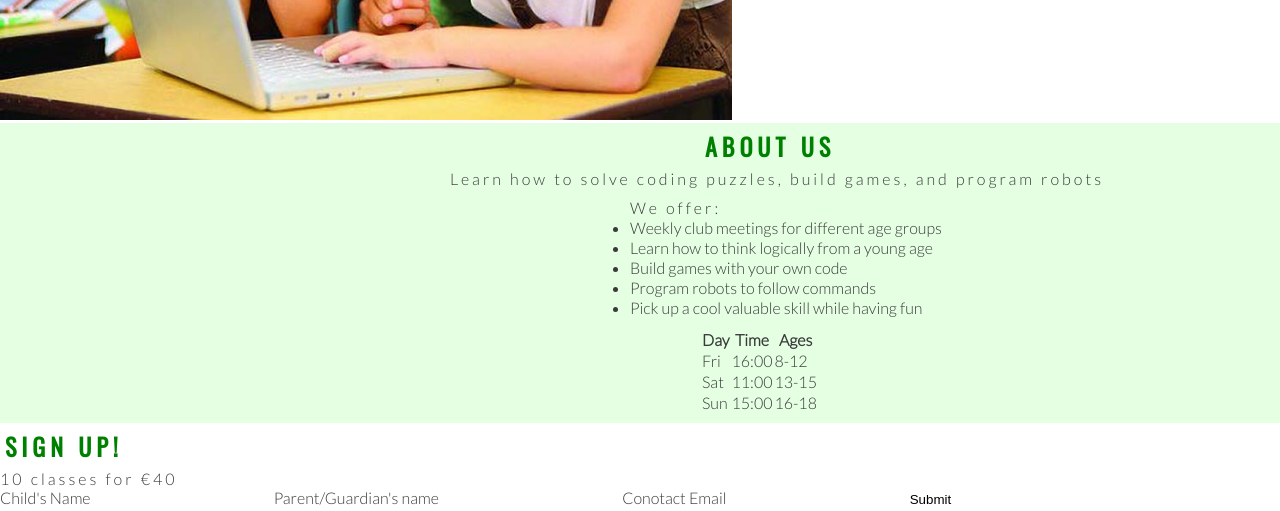
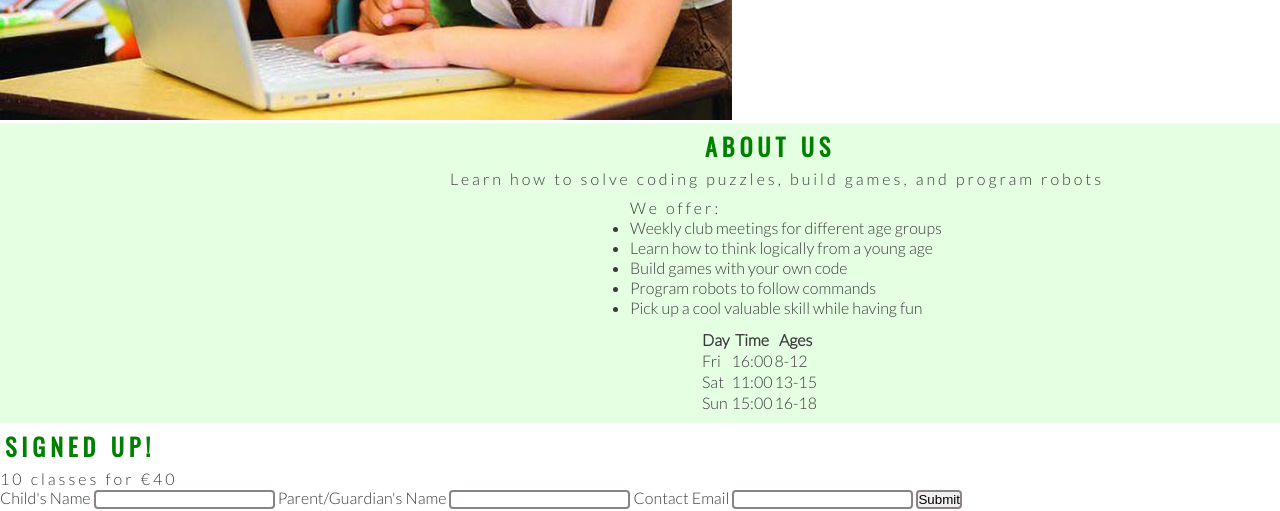
Before and after one commit to wujiaan2022/Coding-Club, a plain HTML site: page index.html in a window 1280 px wide. Shown: the part 441-952 px from the top of the page. Drawn offline with nearby package versions, Linux system fonts and the light colour scheme.

Commit message:
Recreate form structure

```diff
--- a/assets/css/style.css
+++ b/assets/css/style.css
@@ -94,3 +94,14 @@ p {
     margin-top: 10px;
     margin-left:700px;
  }
+
+ input {
+    border: 2px solid rgb(139, 131, 131);
+    border-radius: 4px;
+  }
+
+  .form-section {
+    clear: left;
+
+
+}
--- a/index.html
+++ b/index.html
@@ -84,23 +84,19 @@
             </div>
         </div>
 
-        <div id="sign-up">
-            <div id="sign-up-heading">
-                <h2>Sign up!</h2>
+        <section class="form-section">
+            <form method="post" action="https://formdump.codeinstitute.net/">
+                <h2>signed up!</h2>
                 <p>10 classes for €40</p>
-            </div>
-            <div id="sign-up-form">
-                <form>
-                    <label for="cname">Child's Name</label>
-                    <input id="cname" style="text" name="Child_Name" required>
-                    <label for="pname">Parent/Guardian's name</label>
-                    <input id="pname" style="text" name="Parent/Guardain_Name" required>
-                    <label for="email">Conotact Email</label>
-                    <input id="email" style="email" name="Contact_Email" required>
-                    <input style="submit" value="Submit">
-                </form>
-            </div>
-        </div>
+                <label for="cname">Child's Name</label>
+                <input type="text" id="cname" name="child_name" required>
+                <label for="pname">Parent/Guardian's Name</label>
+                <input type="text" id="pname" name="parent/guardian_name" required>
+                <label for="email">Contact Email</label>
+                <input type="email" id="email" name="contact_email" required>
+                <input type="submit" value="Submit">
+            </form>
+        </section>
 
         <div id="contact-us">
             <div id="contact-us-heading">
@@ -123,6 +119,9 @@
                         <a href="https://instagram.com" target="_blank" aria-label="visit our instagram page (opens in a new tab)"><i class="fa-brands fa-instagram"></i></a>
                     </li>
                 </ul>
+                    <!-- Font awesome script -->
+    <script src="https://kit.fontawesome.com/b83175b9a4.js" crossorigin="anonymous"></script>
+
             </div>
         </div>
     </section>
```
